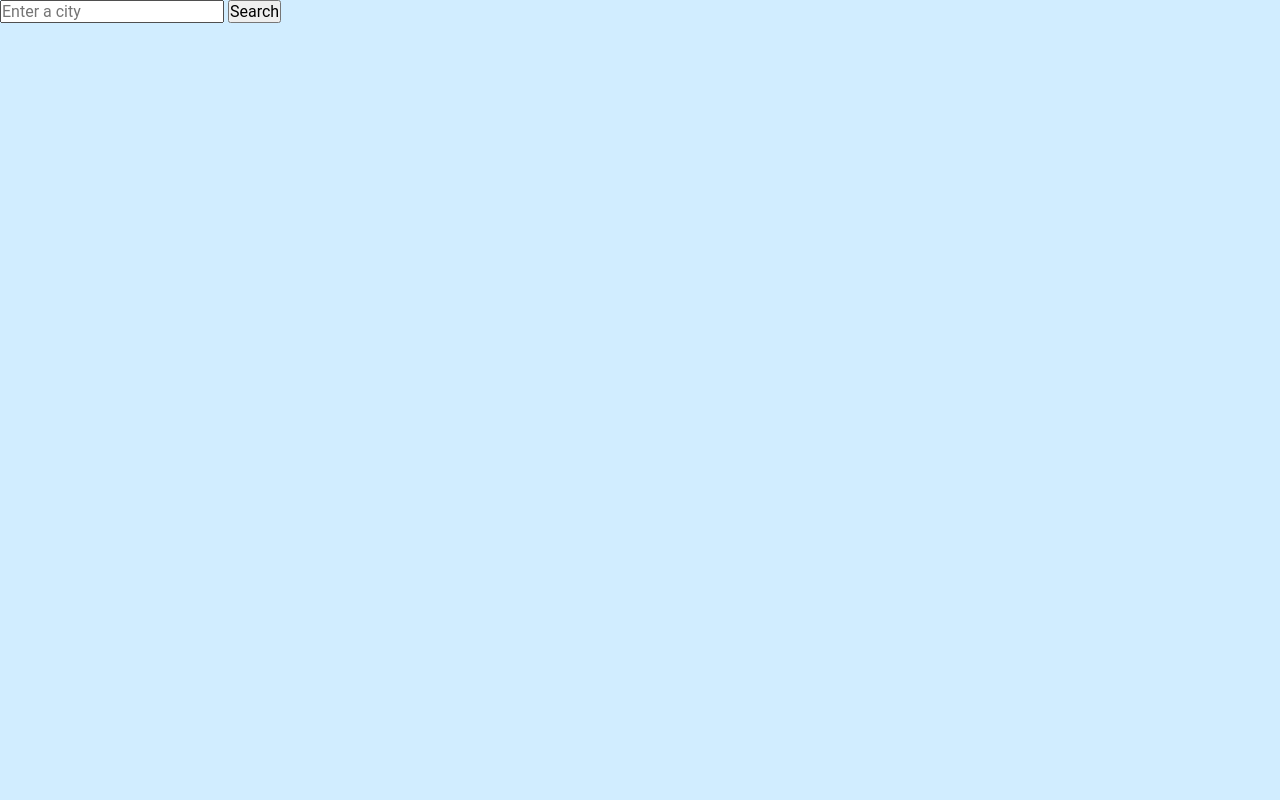
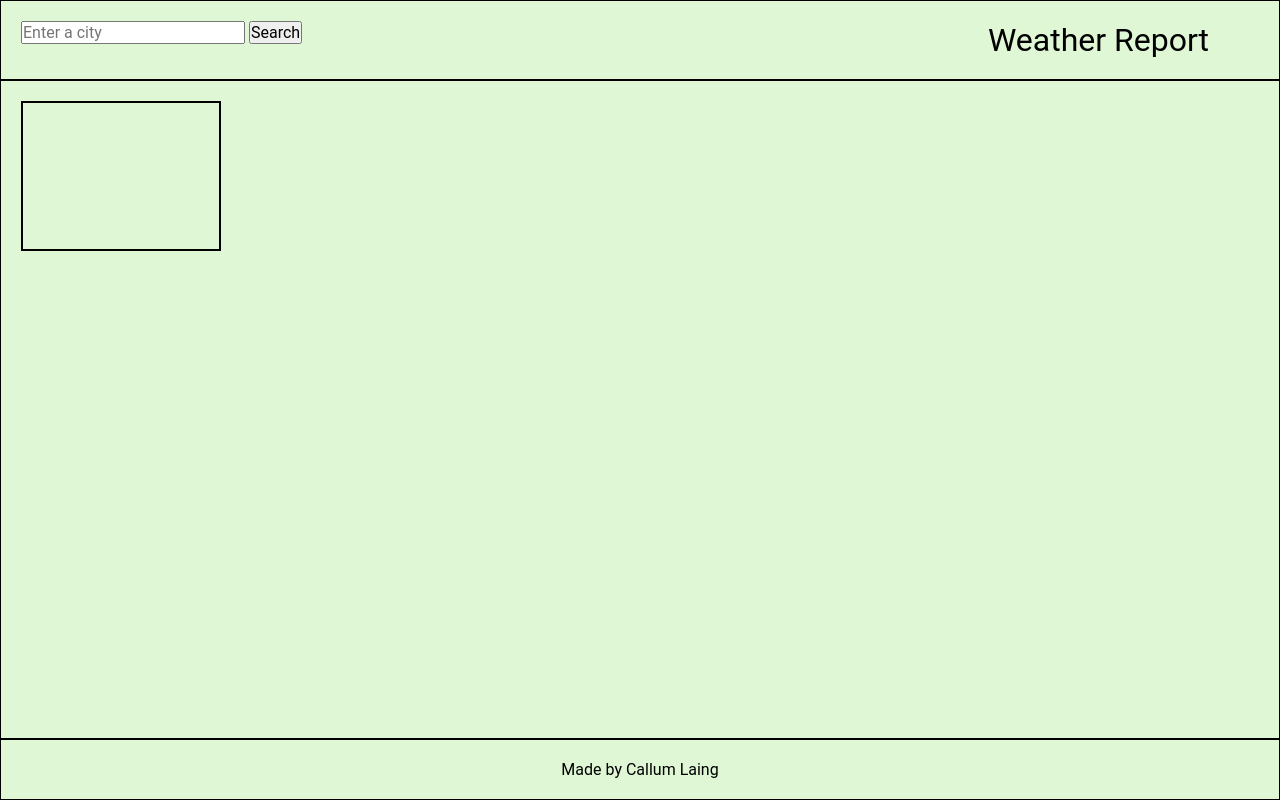
Before and after one commit to callum-laing/weatherApp, a website: page index.html in a window 1280 px wide. Drawn offline with Linux system fonts and the light colour scheme.

Commit message:
changed layout

```diff
--- a/app.js
+++ b/app.js
@@ -22,8 +22,7 @@ function fetchWeather(city) {
       return response.json();
     })
     .then(function (response) {
-      // app.textContent = `Location: ${response.location.name},  Temperature: ${response.current.temp_c}'c`;
-      app.innerHTML = `<div class="location">Location: ${response.location.name}</div> <div class="temp_c">Temperature: ${response.current.temp_c}</div>`;
+      app.innerHTML = `Location: ${response.location.name}Temperature: ${response.current.temp_c}`;
     })
     .catch(function (error) {
       console.error("Error fetching weather data:", error);
--- a/index.html
+++ b/index.html
@@ -12,10 +12,30 @@
 
 <body>
 
-    <input type="text" id="cityInput" placeholder="Enter a city">
-    <button id="searchButton">Search</button>
-    <div id="app"></div>
 
+    <div class="mainWrapper">
+
+        <header class="navWrapper">
+            <div class="searchWrapper">
+                <input type="text" id="cityInput" placeholder="Enter a city">
+                <button id="searchButton">Search</button>
+            </div>
+            <h1>Weather Report</h1>
+        </header>
+
+
+        <section class="mainBodyWrapper">
+
+            <div id="weatherCardDisplay">
+                <div id="app"></div>
+            </div>
+        </section>
+
+        <footer class="footWrapper">
+            <h2>Made by Callum Laing</h2>
+        </footer>
+
+    </div>
     <script src="app.js"></script>
 </body>
 
--- a/styles.css
+++ b/styles.css
@@ -10,8 +10,56 @@
     font: inherit;
 }
 
+html,
+body,
+.mainWrapper {
+    height: 100%
+}
+
 body {
     min-height: 100vh;
-    background-color: #d1edff;
+    background-color: #e0f7d5;
     font-family: 'Roboto', sans-serif;
 }
+
+.mainWrapper {
+    display: flex;
+    flex-direction: column;
+    align-items: center;
+}
+
+.navWrapper,
+.mainBodyWrapper,
+.footWrapper {
+    display: flex;
+    justify-content: space-between;
+    border: 1px solid black;
+    width: 100%;
+    padding: 20px;
+}
+
+
+.footWrapper {
+    justify-content: center;
+}
+
+.mainBodyWrapper {
+    display: flex;
+    flex-direction: column;
+    flex: 1;
+}
+
+h1 {
+    font-size: 2rem;
+    margin-right: 50px;
+}
+
+#weatherCardDisplay {
+    display: flex;
+    justify-content: center;
+    align-items: center;
+    border: 2px solid black;
+    width: 200px;
+    height: 150px;
+    padding: 10px;
+}
```
